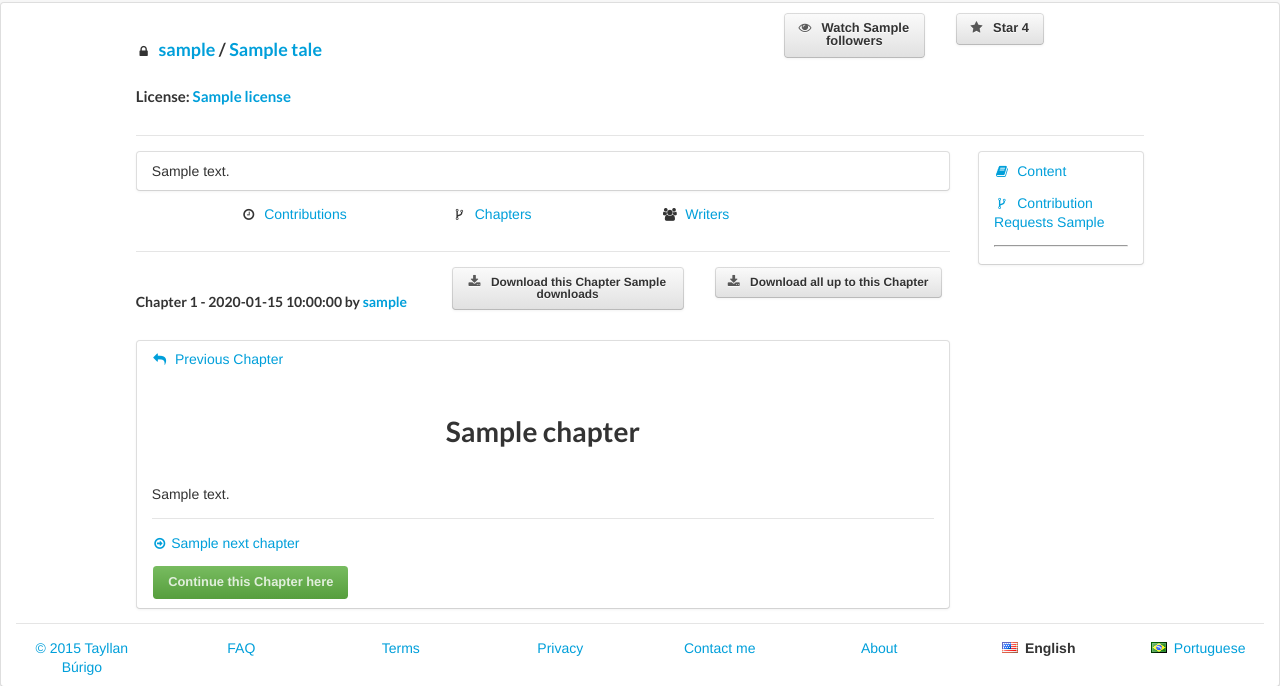
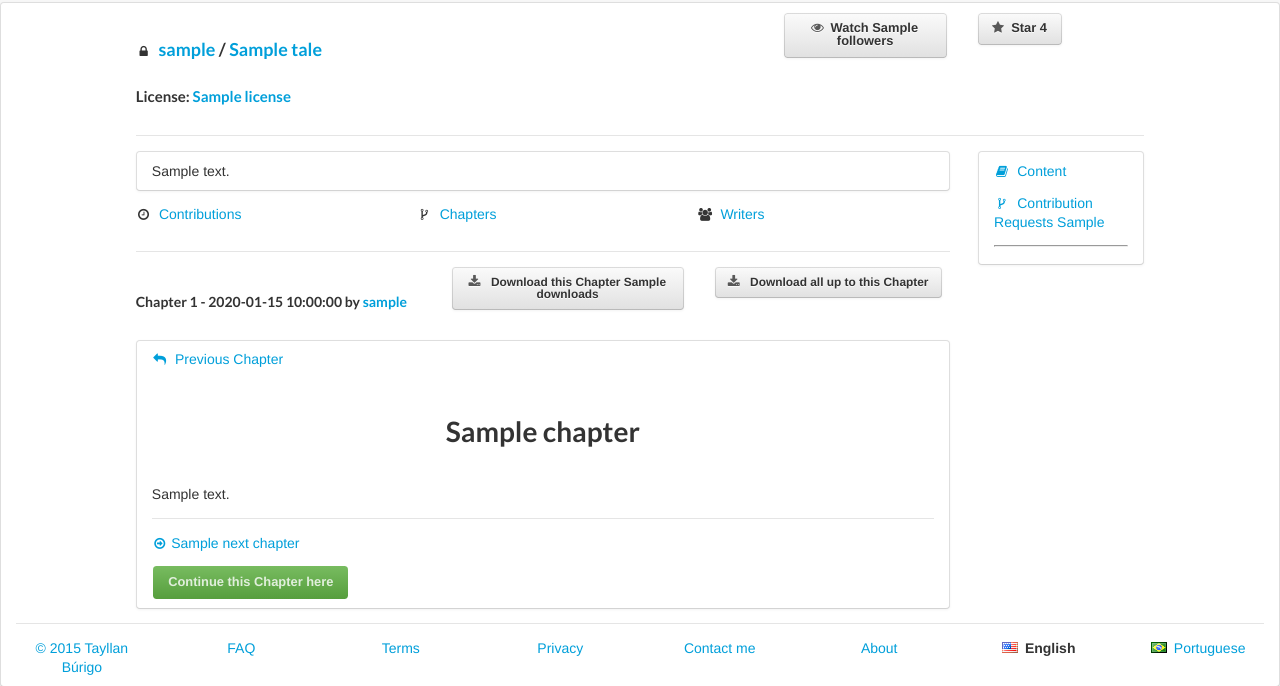
Before and after one commit to tayllan/anaddventure, a Flask app: template site/templates/tale.html in a window 1280 px wide. Shown: the part 98-784 px from the top of the page. Run offline with Flask 2, Linux system fonts and the light colour scheme; the template is opened without the code that fills it: most values are stand-ins (such as "Sample title", 1, 10 or a date in 2020); some libraries are stand-ins or nearby versions.

Commit message:
Added little design fixes

```diff
--- a/site/templates/fragment/tale_upper_bar.html
+++ b/site/templates/fragment/tale_upper_bar.html
@@ -20,47 +20,31 @@
 		</h3>
 	</div>
 
-	<div class="column">
+	<div class="six wide column">
 		<div class="ui stackable two column grid">
-			<div class="column">
 			{% if this_user_is_following is sameas true %}
-					<form action="/unfollow/{{tale.id}}/" method="post" class="form-unfollow" style="display: inline">
+				<form action="/unfollow/{{tale.id}}/" method="post" class="form-unfollow column">
 					<input type="hidden" name="_csrf_token" value="{{_csrf_token()}}">
-						<button type="submit" class="ui button">
-							<i class="unhide icon"></i>
-							{{_('UNWATCH')}} {{tale.followers}}
-						</button>
+					<button type="submit" class="ui button"><i class="unhide icon"></i>{{_('UNWATCH')}} {{tale.followers}}</button>
 				</form>
 			{% else %}
-					<form action="/follow/{{tale.id}}/" method="post" class="form-follow" style="display: inline">
+				<form action="/follow/{{tale.id}}/" method="post" class="form-follow column">
 					<input type="hidden" name="_csrf_token" value="{{_csrf_token()}}">
-						<button type="submit" class="ui button">
-							<i class="unhide icon"></i>
-							{{_('WATCH')}} {{tale.followers}}
-						</button>
+					<button type="submit" class="ui button"><i class="unhide icon"></i>{{_('WATCH')}} {{tale.followers}}</button>
 				</form>
 			{% endif %}
-			</div>
 
-			<div class="column">
 			{% if this_user_gave_star is sameas true %}
-					<form action="/unstar/{{tale.id}}/" method="post" class="form-unstar" style="display: inline">
+				<form action="/unstar/{{tale.id}}/" method="post" class="form-unstar column">
 					<input type="hidden" name="_csrf_token" value="{{_csrf_token()}}">
-						<button type="submit" class="ui button">
-							<i class="star icon"></i>
-							{{_('UNSTAR')}} {{tale.stars}}
-						</button>
+					<button type="submit" class="ui button"><i class="star icon"></i>{{_('UNSTAR')}} {{tale.stars}}</button>
 				</form>
 			{% else %}
-					<form action="/star/{{tale.id}}/" method="post" class="form-star" style="display: inline">
+				<form action="/star/{{tale.id}}/" method="post" class="form-star column">
 					<input type="hidden" name="_csrf_token" value="{{_csrf_token()}}">
-						<button type="submit" class="ui button">
-							<i class="star icon"></i>
-							{{_('STAR')}} {{tale.stars}}
-						</button>
+					<button type="submit" class="ui button"><i class="star icon"></i>{{_('STAR')}} {{tale.stars}}</button>
 				</form>
 			{% endif %}
 		</div>
 	</div>
 </div>
-</div>
--- a/site/templates/profile.html
+++ b/site/templates/profile.html
@@ -14,7 +14,7 @@
 
 		<div class="column">
 			<div class="ui grid">
-				<div class="doubling two column row">
+				<div class="doubling three column row">
 					{% if user.id == user_logged_id %}
 						<div class="column">
 							<a href="/create" class="ui green button">
--- a/site/templates/tale.html
+++ b/site/templates/tale.html
@@ -15,9 +15,7 @@
 		<div class="thirteen wide column justified">
 			<p class="ui segment">{{tale.description}}</p>
 
-			<div class="options-bar ui stackable four column grid">
-				<div class="two wide column"></div>
-
+			<div class="options-bar ui stackable three column grid">
 				<p class="column">
 					<i class="wait icon"></i>
 					<a href="/contributions/{{tale.id}}">
```
Also changed, not shown: site/static/js/main.js (+4 -4 lines), site/templates/update_tale.html (+3 -11 lines). Lines whose indentation alone changed are shown as unchanged.
